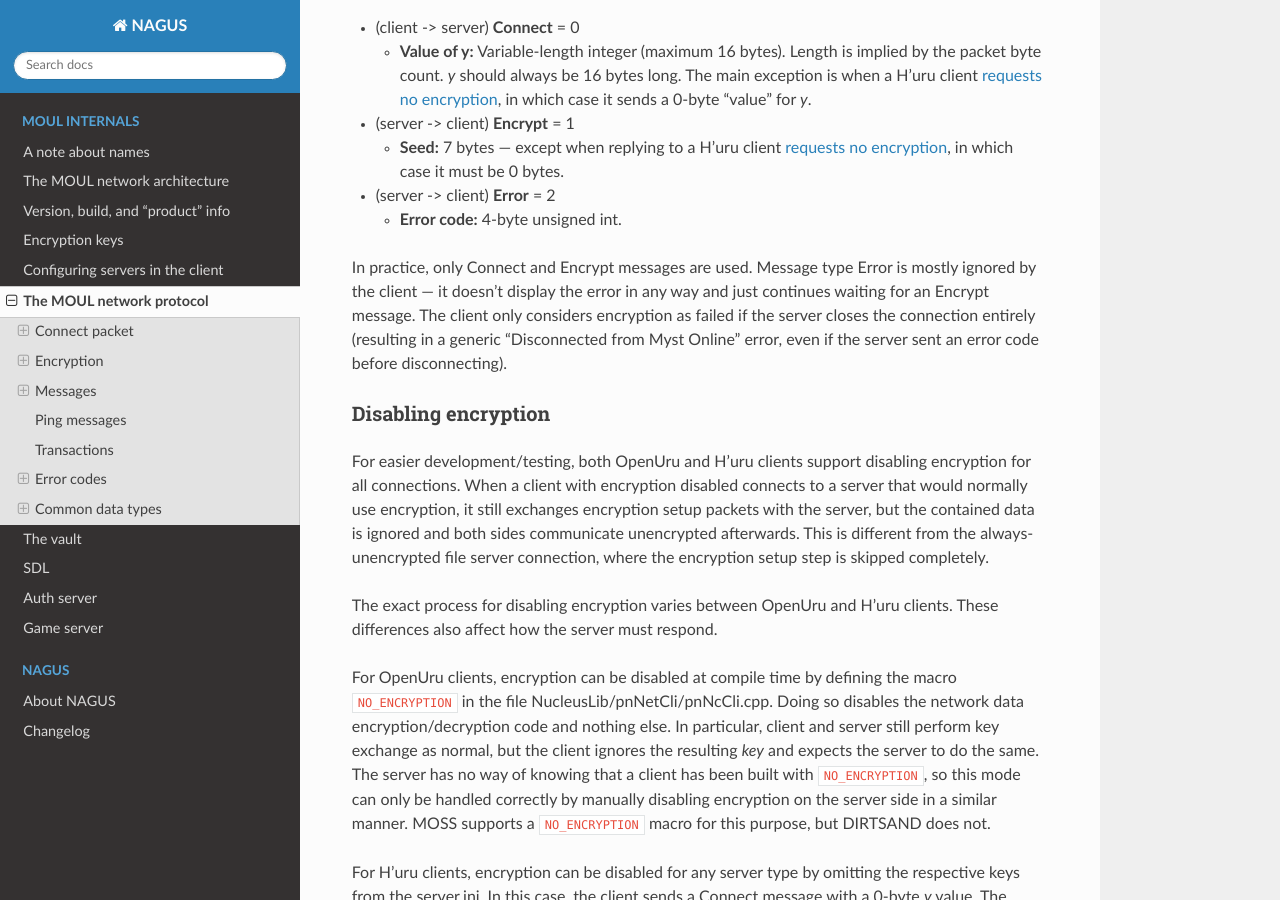
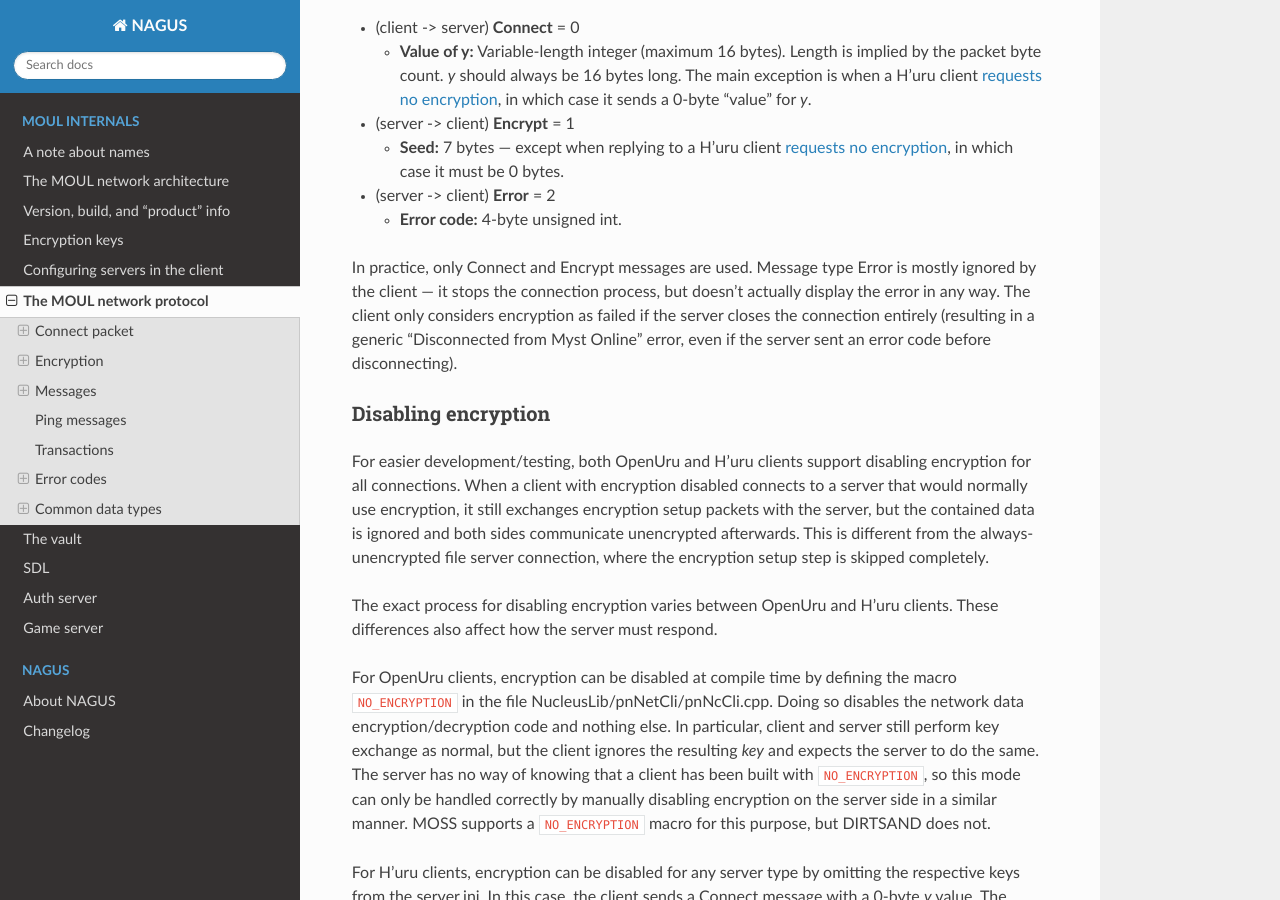
Before and after one commit to dgelessus/NAGUS, a Sphinx documentation site: the page built from docs/uru/protocol.rst, in a window 1280 px wide and 900 px high, scrolled down 4448 px. Built offline with Sphinx 7.4.7 and the Read the Docs theme 2.0.0, drawn with Linux system fonts in a browser that asks for light colours; some of the changed text lies outside the part shown.

Commit message:
Fix a couple of mistakes in base protocol documentation

```diff
--- a/docs/uru/protocol.rst
+++ b/docs/uru/protocol.rst
@@ -279,8 +279,8 @@
 In practice,
 only Connect and Encrypt messages are used.
 Message type Error is mostly ignored by the client ---
-it doesn't display the error in any way
-and just continues waiting for an Encrypt message.
+it stops the connection process,
+but doesn't actually display the error in any way.
 The client only considers encryption as failed
 if the server closes the connection entirely
 (resulting in a generic "Disconnected from Myst Online" error,
@@ -569,8 +569,7 @@
 (The server cannot initiate pings,
 only reply to requests from the client.)
 
-For all types except the game server,
-the client regularly sends ping requests to the server
+The client regularly sends ping requests to the server
 to tell it that the connection is still alive.
 MOSS automatically disconnects clients that haven't sent pings for a while.
 DIRTSAND also times out inactive clients similarly,
```
